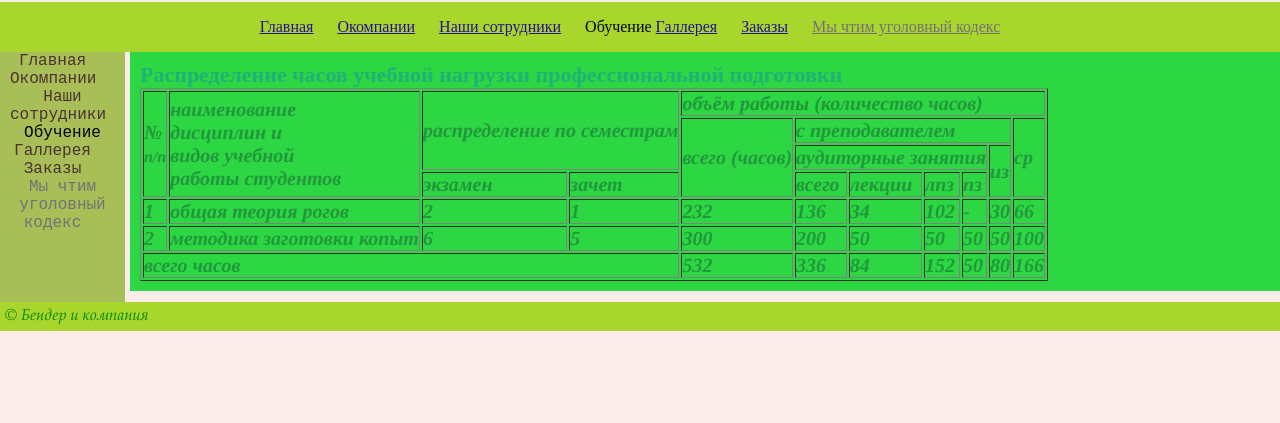
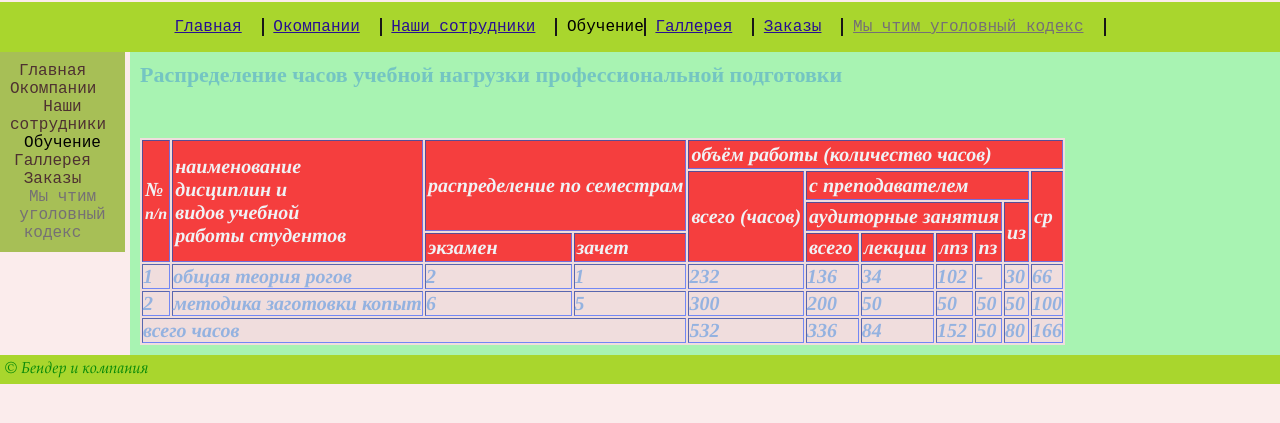
Before and after one commit to MitaLesa12/horns_and_hooves, a plain HTML site: page education.html in a window 1280 px wide. Shown: the part 59-482 px from the top of the page. Drawn offline with Linux system fonts and the light colour scheme.

Commit message:
zadanie7

```diff
--- a/education.html
+++ b/education.html
@@ -13,13 +13,15 @@
         </div>
         <div id="vermenu">
           <div class="menu1">
-            <a href="index.html">Главная</a>
-            <a href="about.html">Окомпании</a>
-            <a href="employee.html">Наши сотрудники</a>
-            Обучение
-            <a href="gallery.html">Галлерея</a>
-            <a href="order.html">Заказы</a>
-            <a href="https://xn--b1aew.xn--p1ai/" class="mvd">Мы чтим уголовный кодекс</a>
+            <ul>
+              <li><a href="index.html">Главная</a></li>
+              <li><a href="about.html">Окомпании</a></li>
+              <li><a href="employee.html">Наши сотрудники</a></li>
+              <li>Обучение </li>
+              <li><a href="gallery.html">Галлерея</a></li>
+              <li><a href="order.html">Заказы</a></li>
+              <li><a href="https://xn--b1aew.xn--p1ai/" class="mvd">Мы чтим уголовный кодекс</a></li>
+                </ul>
         </div>
         </div>
         <div id="sidebar">
@@ -39,22 +41,23 @@
           <div class="educ">
             <h3>Распределение часов учебной нагрузки профессиональной подготовки</h3>
             <table border="1">
-              <tr>
+              <div class="tr1">
+                <tr class="tr1">
                   <td rowspan="4">№<span style="font-size: 1rem;"></span><div><span style="font-size: 1rem;">п/п</span></td>
                   <td rowspan="4">наименование<div>дисциплин и<div>видов учебной<div>работы студентов</td>
                   <td colspan="2" rowspan="3">распределение по семестрам</td>
                   <td colspan="7">объём работы (количество часов)</td>
               </tr>
-              <tr>
+              <tr class="tr1">
                   <td rowspan="3">всего (часов)</td>
                   <td colspan="5">с преподавателем</td>
                   <td rowspan="3">ср</td>
               </tr>
-              <tr>
+              <tr class="tr1">
                   <td colspan="4">аудиторные занятия</td>
                   <td rowspan="2">из</td>
               </tr>
-              <tr>
+              <tr class="tr1">
                   <td>экзамен</td>
                   <td>зачет</td>
                   <td>всего</td>
--- a/style/main.css
+++ b/style/main.css
@@ -157,9 +157,8 @@ a.mvd{
 
     }
     #sidebar {
-        height: 250px;
         width: 125px; /* Ширина слоя */
-    padding: 0 10px; /* Отступы вокруг текста */
+        padding: 10px; /* Отступы вокруг текста */
     float: left; /* Обтекание по правому краю */
     text-align: center;
     background: #81aa10ad;
@@ -167,7 +166,7 @@ a.mvd{
     #content {
     margin-left: 130px; /* Отступ слева */
     padding: 10px; /* Поля вокруг текста */
-    background: #2dd643;
+    background: #a8f3b2;
     }
 #footer {
     padding: 5px; /* Отступы вокруг текста */
@@ -178,7 +177,7 @@ a.mvd{
 .menu A:visited { text-decoration: none; }
 .menu A:active { text-decoration: none; }
 .menu A:hover {
-
+    padding-left: 10px;
 text-decoration: underline overline; /* Ссылка подчеркнутая и надчеркнутая */
 color: brown;   /* Цвет ссылки */
 }
@@ -192,3 +191,32 @@ color: rgb(28, 111, 219);   /* Цвет ссылки */
     text-decoration: none;
 color: rgb(28, 111, 219);   /* Цвет ссылки */
 }
+ ul {
+    list-style-type: disc;
+    }
+ ol{
+    list-style-type: decimal;
+ }
+ .menu1 li {
+    display: inline-block; /* Выстраиваем по горизонтали */
+    border-right: 2px solid rgb(24, 23, 23);
+}
+.educ table{
+    background: rgb(240, 221, 221);
+    border: 1px  #5a77fad5;
+    margin-top:50px;
+    color: #94b2e0;
+    font-family: 'Comic Sans', Times, serif;
+    font-style: oblique;
+    font-size: 20px;
+    font-weight: bold;
+}
+ .tr1 td{
+    background: rgba(247, 4, 4, 0.726); /* Цвет фона ячеек */
+    padding: 2px; /* Поля вокруг текста */
+    color: #f0f2f5;
+    font-family: 'Comic Sans', Times, serif;
+    font-style: oblique;
+    font-size: 20px;
+    font-weight: bold;
+    }
--- /dev/null
+++ b/style/table.css
@@ -0,0 +1,33 @@
+table {
+    background: #bd1b1b;
+    border: 5px double #8affbd;
+    margin-top:50px;
+    }
+
+
+    table {
+    background: #ffffff;
+    border: 5px double #8affbd;
+    margin-top:50px;
+    font-size:1pt;
+
+    }
+
+    td{
+    font-family: Calibri;
+    font-style: normal;
+    font-size: 12pt;
+    color:#000000;
+    padding: 10px;
+    background: #ffffff;
+    border: 5px outset #8affbd;
+    }
+
+
+    td:hover{
+    visibility: hidden;
+    }
+
+    th:hover{
+    visibility: hidden;
+    }
```
Also changed, not shown: about.html (+11 -7 lines), employee.html (+11 -7 lines), gallery.html (+9 -7 lines), index.html (+10 -2 lines), order.html (+11 -7 lines), 1 other file.
